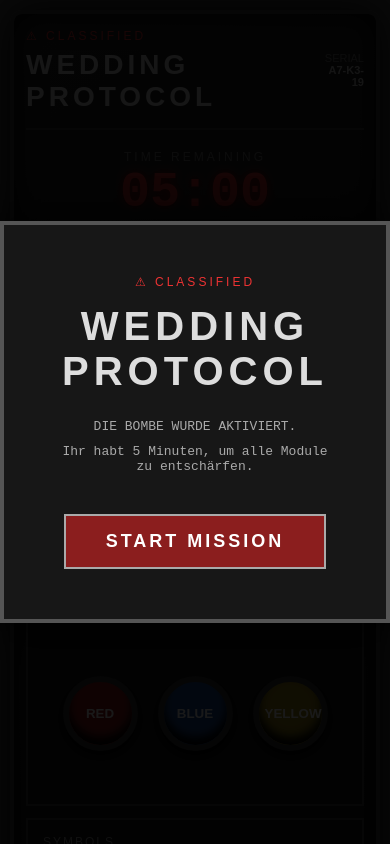
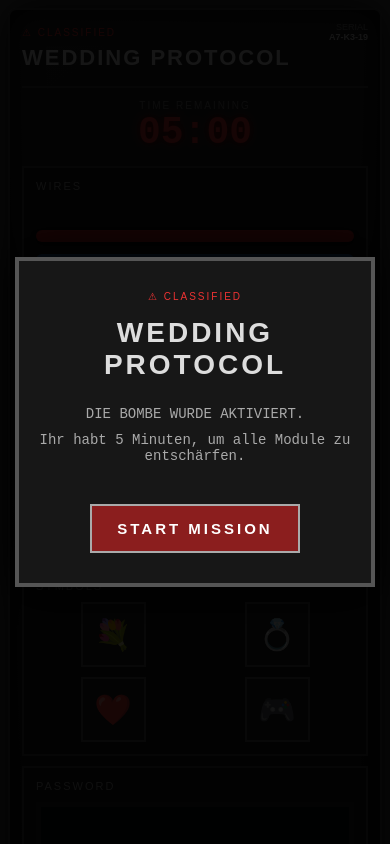
Before and after one commit to AndMazing/Wedding-Bomb, a plain HTML site: page index.html in a window 390 px wide. Shown: the top 844 px of the page. Drawn offline with Linux system fonts and the light colour scheme.

Commit message:
add wedding-bomb

```diff
--- a/style.css
+++ b/style.css
@@ -530,29 +530,81 @@ button:disabled:hover {
 
     body {
         align-items: flex-start;
-        padding: 10px;
-        box-sizing: border-box;
+        padding: 8px;
+        min-height: 100vh;
     }
 
     .game {
         width: 100%;
         max-width: 100%;
         padding: 12px;
-        box-sizing: border-box;
+        border-width: 2px;
+        border-radius: 8px;
     }
 
-    /* Die 4 Module untereinander */
+
+    /* =========================
+       HEADER
+       ========================= */
+
+    header {
+        align-items: flex-start;
+    }
+
+    h1 {
+        font-size: 22px;
+        letter-spacing: 2px;
+    }
+
+    .warning {
+        font-size: 10px;
+        letter-spacing: 2px;
+    }
+
+    .serial {
+        font-size: 9px;
+    }
+
+
+    /* =========================
+       TIMER
+       ========================= */
+
+    .timer-container {
+        margin: 12px 0;
+    }
+
+    .timer-label {
+        font-size: 10px;
+        letter-spacing: 2px;
+    }
+
+    #timer {
+        font-size: 38px;
+    }
+
+
+    /* =========================
+       MODULES
+       ========================= */
+
     main {
+        display: grid;
         grid-template-columns: 1fr;
         grid-template-rows: auto;
-        gap: 12px;
+        gap: 10px;
     }
 
     .module {
+        width: 100%;
         height: auto;
-        min-height: 220px;
-        padding: 15px;
-        box-sizing: border-box;
+        min-height: 190px;
+        padding: 12px;
+    }
+
+    .module-title {
+        font-size: 11px;
+        margin-bottom: 10px;
     }
 
 
@@ -560,13 +612,13 @@ button:disabled:hover {
        WIRES
        ========================= */
 
-    .wire-container {
-        gap: 15px;
+    .wires {
+        gap: 12px;
     }
 
     .wire {
-        width: 55px;
-        height: 55px;
+        width: 100%;
+        height: 12px;
     }
 
 
@@ -574,74 +626,68 @@ button:disabled:hover {
        BIG BUTTONS
        ========================= */
 
-    .button-container {
-        gap: 15px;
+    .buttons {
+        gap: 12px;
     }
 
     .big-button {
         width: 75px;
         height: 75px;
+        border-width: 5px;
+        font-size: 11px;
     }
 
 
     /* =========================
-       SYMBOLE
+       SYMBOLS
        ========================= */
 
-    .symbol-container {
+    .symbols {
         display: grid;
         grid-template-columns: repeat(2, 1fr);
-        gap: 12px;
+        gap: 10px;
         justify-items: center;
+        align-content: center;
     }
 
-    .symbol {
-        width: 70px;
-        height: 70px;
+    .symbols button {
+        width: 65px;
+        height: 65px;
         font-size: 30px;
     }
 
 
     /* =========================
-       ZAHLEN
+       PASSWORD / ZAHLEN
        ========================= */
 
-    .number-grid {
-        display: grid;
-        grid-template-columns: repeat(5, 1fr);
-        gap: 7px;
+    .display-module {
+        min-height: 210px;
     }
-
-    .number-grid button {
-        width: 100%;
-        height: 48px;
-        font-size: 18px;
-        padding: 0;
-    }
-
-
-    /* =========================
-       DISPLAY
-       ========================= */
 
     .display {
         height: 55px;
-        padding: 10px;
-        font-size: 18px;
-        box-sizing: border-box;
+        padding: 8px;
+        margin-bottom: 10px;
     }
 
-
-    /* =========================
-       ÜBERSCHRIFTEN
-       ========================= */
-
-    h1 {
-        font-size: 28px;
+    #numberDisplay {
+        font-size: 22px;
+        letter-spacing: 5px;
     }
 
-    .module h2 {
-        font-size: 18px;
+    .number-buttons {
+        display: grid;
+        grid-template-columns: repeat(5, 1fr);
+        gap: 6px;
+        margin-top: 0;
+    }
+
+    .number-buttons button {
+        width: 100%;
+        height: 40px;
+        font-size: 16px;
+        padding: 0;
     }
 
 
@@ -649,8 +695,67 @@ button:disabled:hover {
        STATUS
        ========================= */
 
+    .status {
+        margin-top: 10px;
+        padding: 10px;
+        font-size: 12px;
+        gap: 10px;
+    }
+
     #message {
+        font-size: 12px;
+        text-align: right;
+    }
+
+
+    /* =========================
+       START SCREEN
+       ========================= */
+
+    .start-box {
+        width: calc(100% - 30px);
+        padding: 30px 20px;
+    }
+
+    .start-box h2 {
+        font-size: 28px;
+        letter-spacing: 3px;
+    }
+
+    .start-box p {
         font-size: 14px;
-        text-align: center;
+    }
+
+    #startButton {
+        padding: 14px 25px;
+        font-size: 15px;
+    }
+
+
+    /* =========================
+       SUCCESS / FAILURE
+       ========================= */
+
+    .success-box,
+    .failure-box {
+        width: calc(100% - 30px);
+        padding: 25px 15px;
+    }
+
+    .success-box h2 {
+        font-size: 28px;
+        letter-spacing: 3px;
+    }
+
+    .explode-gif {
+        width: 180px;
+        height: 180px;
+    }
+
+    .final-code {
+        margin: 20px 10px;
+        padding: 15px;
+        font-size: 32px;
+        letter-spacing: 8px;
     }
 }
```
